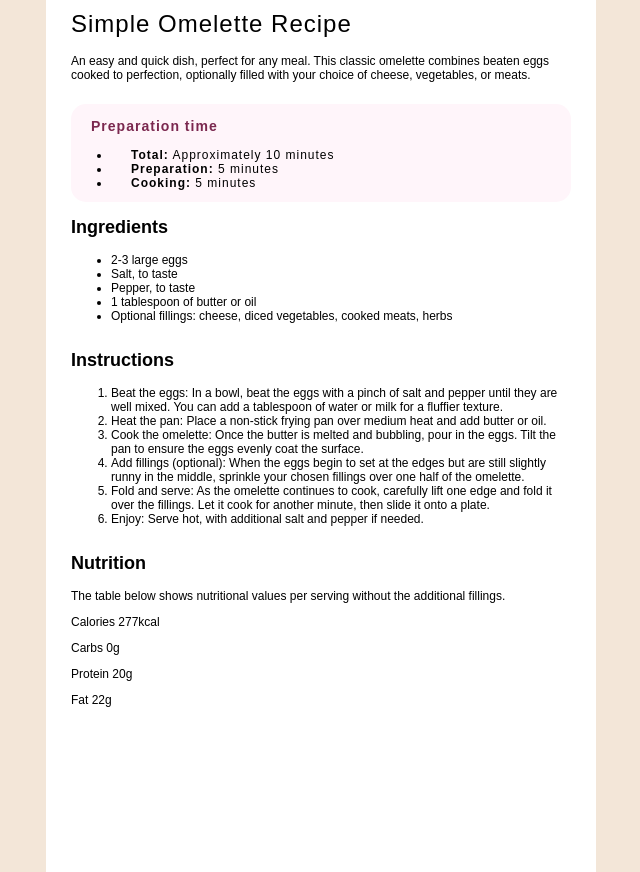
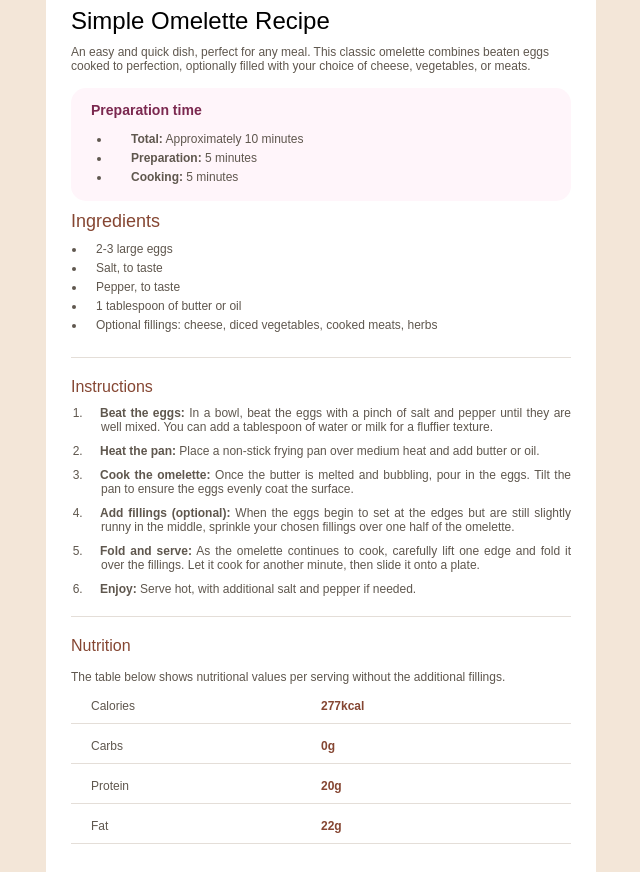
Before and after one commit to PaulAdetomiwa/recipe-page, a plain HTML site: page index.html in a window 1280 px wide. Shown: the part 321-1193 px from the top of the page, without its empty margins (319-959 px from the left). Drawn offline with Linux system fonts and the light colour scheme.

Commit message:
modified:   index.html

```diff
--- a/index.html
+++ b/index.html
@@ -16,6 +16,7 @@
     .attribution {
       font-size: 11px;
       text-align: center;
+      padding-top: 20px;
     }
 
     .attribution a {
@@ -62,7 +63,7 @@
     .container {
       background-color: hsl(0, 0%, 100%);
       width: 500px;
-      height: 150vh;
+      height: 152vh;
       border-radius: 15px;
       display: flex;
       flex-direction: column;
@@ -88,20 +89,26 @@
     }
 
     .one-point-one {
-      padding-bottom: 10px;
+      padding-bottom: 5px;
+      margin: 0;
     }
 
     .one-point-one h1 {
       font-family: 'Young Serif', sans-serif;
-      font-weight: 400;
-      letter-spacing: 1px;
+      font-weight: 500;
+      margin: 10px 0 0 0;
+    }
+
+    .one-point-one p {
+      color: hsl(30, 10%, 34%);
+      margin: 10px 0;
     }
 
     .two {
       background-color: hsl(330, 100%, 98%);
+      color: hsl(30, 10%, 34%);
       border-radius: 15px;
       width: 100%;
-      letter-spacing: 1px;
       text-indent: 20px;
       font-weight: 400;
     }
@@ -110,6 +117,115 @@
       color: hsl(332, 51%, 32%);
       text-indent: 20px;
     }
+
+    .two ul li {
+      padding-bottom: 5px;
+    }
+
+    .three {
+      display: flex;
+      flex-direction: column;
+      color: hsl(30, 10%, 34%);
+      width: 100%;
+      font-weight: 400;
+      padding-bottom: 20px;
+      border-bottom: 1px solid hsl(30, 18%, 87%);
+      margin: 0;
+    }
+
+    .three h2 {
+      font-family: 'Young Serif', sans-serif;
+      font-weight: 500;
+      color: hsl(14, 45%, 36%);
+      margin: 10px 0;
+    }
+
+    .three ul {
+      margin: 0;
+      padding-left: 15px;
+    }
+
+    .three ul li {
+      text-indent: 10px;
+      padding-bottom: 5px;
+    }
+
+    .four {
+      padding: 20px 0 10px 0;
+      display: flex;
+      flex-direction: column;
+      color: hsl(30, 10%, 34%);
+      width: 100%;
+      font-weight: 400;
+      border-bottom: 1px solid hsl(30, 18%, 87%);
+      margin: 0;
+    }
+
+    .four h2 {
+      padding: 0;
+      margin: 0 0 10px 0;
+      font-family: 'Young Serif', sans-serif;
+      font-weight: 500;
+      font-size: 16px;
+      color: hsl(14, 45%, 36%);
+    }
+
+    .four ol {
+      margin: 0;
+      padding-left: 15px;
+    }
+
+    .four ol li {
+      text-align: justify;
+      text-indent: -1px;
+      padding-left: 15px;
+      margin-bottom: 10px;
+    }
+
+    .five {
+      padding: 20px 0 10px 0;
+      display: flex;
+      flex-direction: column;
+      color: hsl(30, 10%, 34%);
+      width: 100%;
+      font-weight: 400;
+      margin: 0;
+    }
+
+    .five h2 {
+      padding: 0;
+      margin: 0 0 15px 0;
+      font-family: 'Young Serif', sans-serif;
+      font-weight: 500;
+      font-size: 16px;
+      color: hsl(14, 45%, 36%);
+    }
+
+    .five p {
+      margin: 0 0 15px 0;
+      width: 100%;
+      display: flex;
+      flex-direction: row;
+    }
+
+    #first {
+      font-style: normal;
+      width: 50%;
+      text-indent: 20px;
+      border-bottom: 1px solid hsl(30, 18%, 87%);
+      padding: 0 0 10px 0;
+      margin: 0;
+    }
+
+    #second {
+      color: hsl(14, 45%, 36%);
+      font-weight: 700;
+      width: 50%;
+      border-bottom: 1px solid hsl(30, 18%, 87%);
+      padding: 0 0 10px 0;
+      margin: 0;
+    }
+
   </style>
 </head>
 <body>
@@ -144,17 +260,17 @@
     <div class="four">
       <h2>Instructions</h2>
       <ol>
-        <li>Beat the eggs: In a bowl, beat the eggs with a pinch of salt and pepper until they are well mixed.
+        <li><b>Beat the eggs:</b> In a bowl, beat the eggs with a pinch of salt and pepper until they are well mixed.
         You can add a tablespoon of water or milk for a fluffier texture.</li>
-        <li>Heat the pan: Place a non-stick frying pan over medium heat and add butter or oil.</li>
-        <li>Cook the omelette: Once the butter is melted and bubbling, pour in the eggs. Tilt the pan to ensure
+        <li><b>Heat the pan:</b> Place a non-stick frying pan over medium heat and add butter or oil.</li>
+        <li><b>Cook the omelette:</b> Once the butter is melted and bubbling, pour in the eggs. Tilt the pan to ensure
         the eggs evenly coat the surface.</li>
-        <li>Add fillings (optional): When the eggs begin to set at the edges but are still slightly runny in the
+        <li><b>Add fillings (optional):</b> When the eggs begin to set at the edges but are still slightly runny in the
         middle, sprinkle your chosen fillings over one half of the omelette.</li>
-        <li>Fold and serve: As the omelette continues to cook, carefully lift one edge and fold it over the
+        <li><b>Fold and serve:</b> As the omelette continues to cook, carefully lift one edge and fold it over the
         fillings. Let it cook for another minute, then slide it onto a plate.</li>
-        <li>Enjoy: Serve hot, with additional salt and pepper if needed.</li>
-        </ol>
+        <li><b>Enjoy:</b> Serve hot, with additional salt and pepper if needed.</li>
+      </ol>
     </div>
     <div class="five">
       <h2>Nutrition</h2>
@@ -162,23 +278,23 @@
       <p>The table below shows nutritional values per serving without the additional fillings.</p>
 
       <p>
-      Calories
-      277kcal
+        <span id="first">Calories</span>
+        <span id="second">277kcal</span>
       </p>
 
       <p>
-      Carbs
-      0g
+        <span id="first">Carbs</span>
+        <span id="second">0g</span>
       </p>
 
       <p>
-      Protein
-      20g
+        <span id="first">Protein</span>
+        <span id="second">20g</span>
       </p>
 
       <p>
-      Fat
-      22g
+      <span id="first">Fat</span>
+      <span id="second">22g</span>
       </p>
 
     </div>
```
